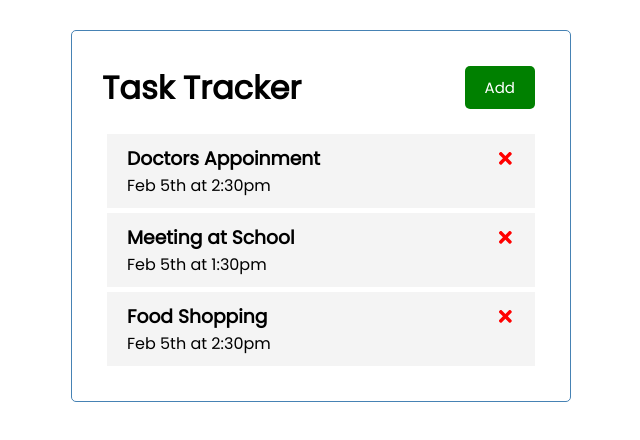
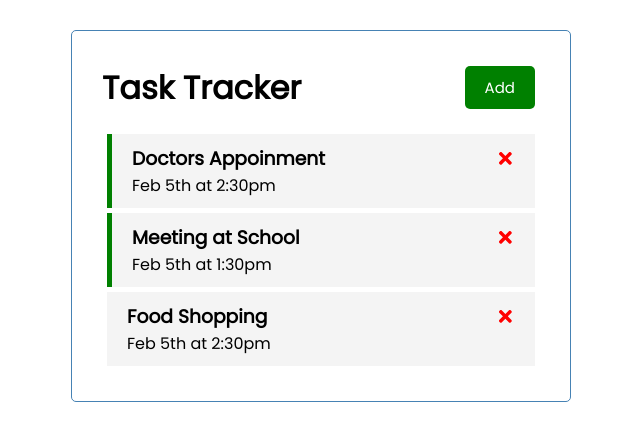
Before and after one commit to sarwarsunjid/react-task-tracker, a React (Create React App) app: page / in a window 1280 px wide. Shown: the top 440 px of the page, without its empty margins (319-959 px from the left). Built offline with nearby package versions, Linux system fonts and the light colour scheme.

Commit message:
Applied Toggle Reminder & Conditional Styling

```diff
--- a/src/App.js
+++ b/src/App.js
@@ -7,6 +7,7 @@
 
 //import Task
 import Tasks from './components/Tasks'
+
 function App() {
   //moved from Task.js file for global state
   const [tasks,SetTasks] = useState([
@@ -38,7 +39,13 @@
 
 //Toggle Reminder
 const toggleReminder = (id) => {
-  console.log(id);
+  //console.log(id);
+  //change reminder for particular state
+  SetTasks(tasks.map((task) =>
+  task.id === id ? { ...task, reminder:
+    !task.reminder } : task
+    )
+  )
 }
 
   return (
--- a/src/components/Header.js
+++ b/src/components/Header.js
@@ -1,5 +1,5 @@
 /**
- * installing an extension from vs code named as  ES7 React/Redux/React-Native/JS snippets
+ * installing an extension from vs code named as ES7 React/Redux/React-Native/JS snippets
  *
  * then write rafceon this file and then press a tab you will get this snippets
  */
--- a/src/components/Task.js
+++ b/src/components/Task.js
@@ -1,8 +1,10 @@
 import {FaTimes} from 'react-icons/fa'
+
 
 const Task = ({ task, onDelete, onToggle }) => {
     return (
-        <div className='task' onDoubleClick={() =>
+        <div className={`task ${task.reminder ?
+        'reminder' : '' }`} onDoubleClick={() =>
         onToggle(task.id)}>
             <h3>{task.text}{' '}
             <FaTimes
```
